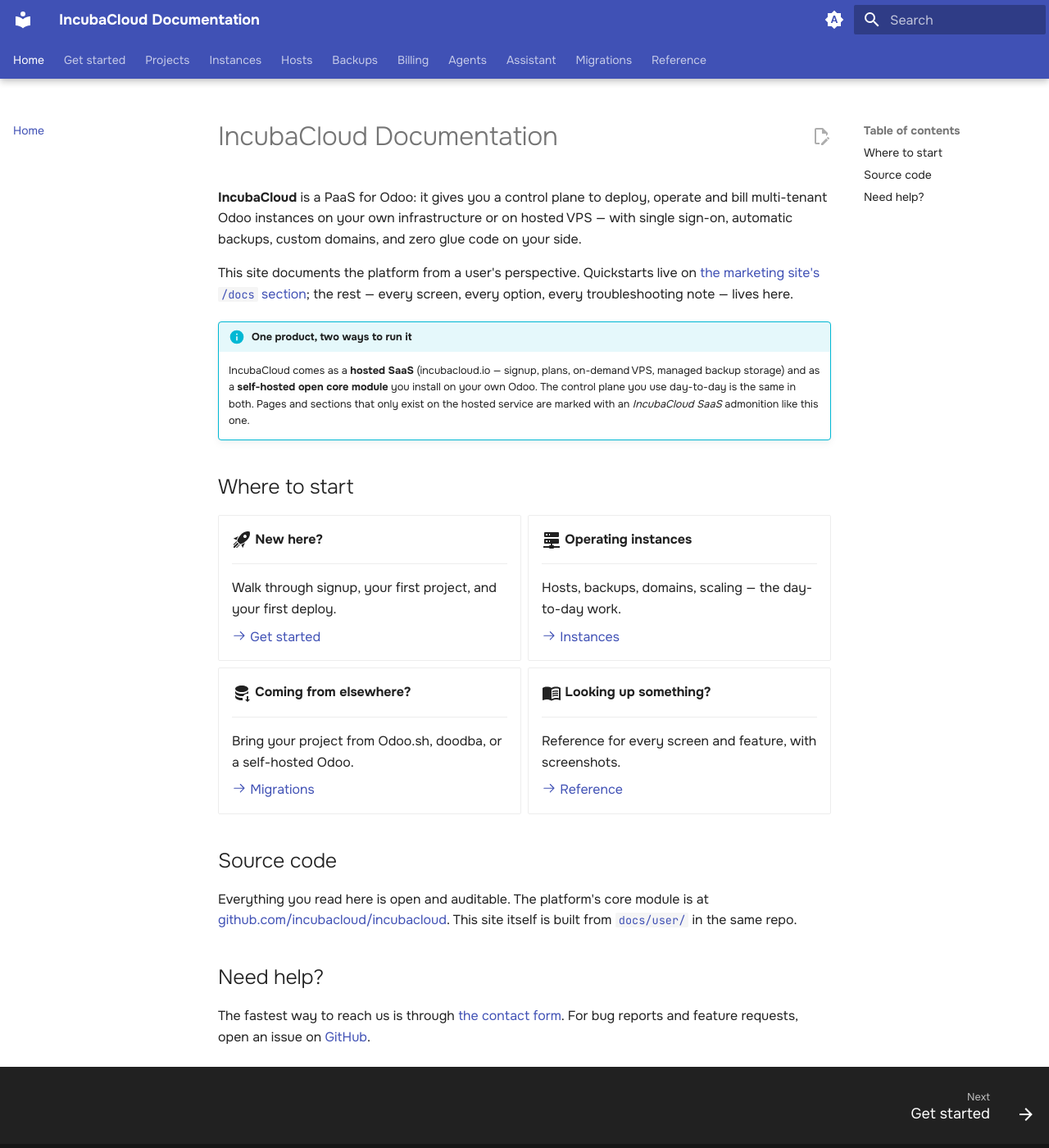
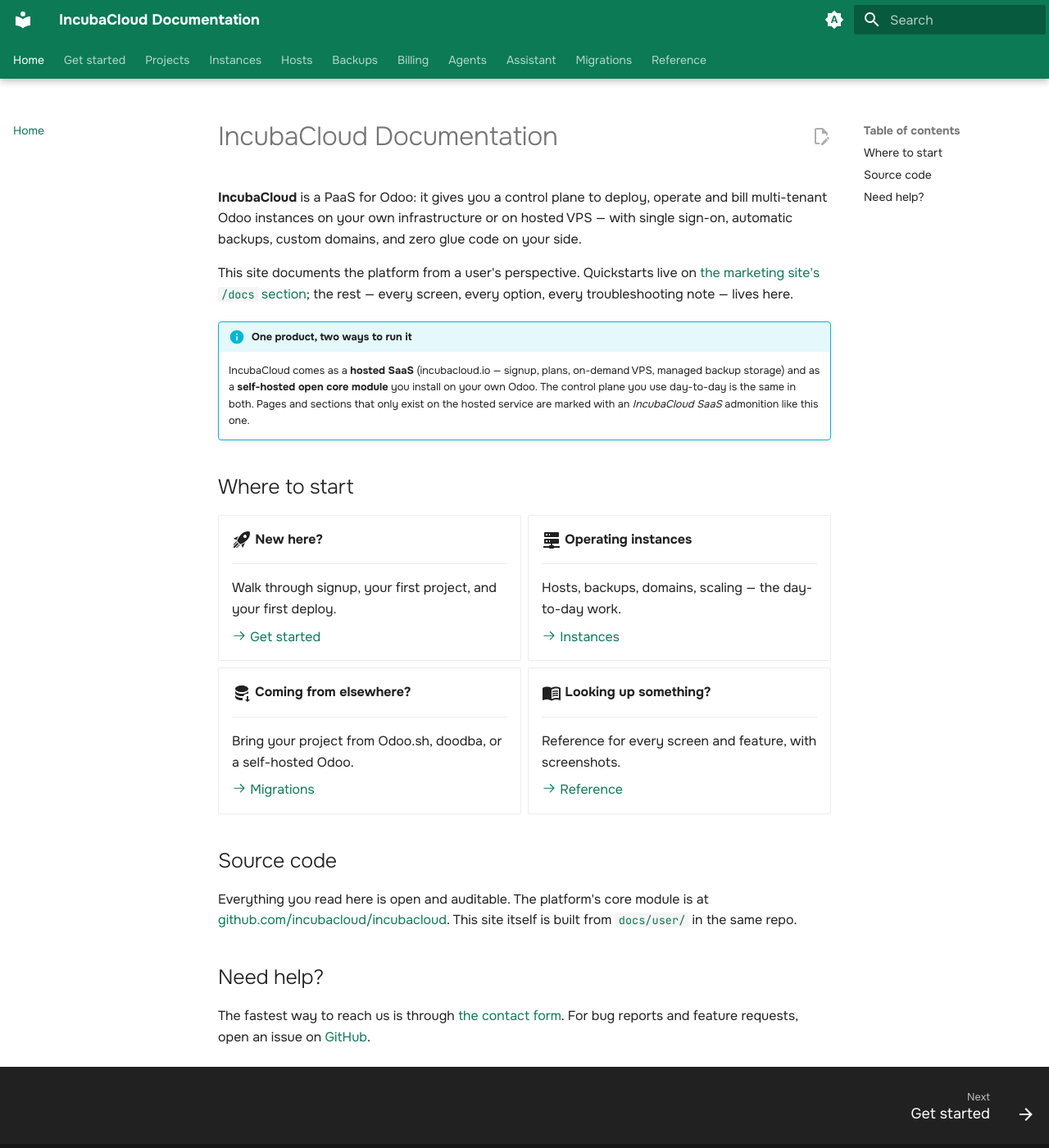
Before and after one commit to incubacloud/incubacloud, an MkDocs documentation site: the page built from docs/user/docs/index.md, in a window 1280 px wide and 1400 px high. Shown: the whole window at 82% size. Built offline with MkDocs 1.6.1 and Material for MkDocs 9.7.7, drawn with Linux system fonts in a browser that asks for light colours; plug-ins that fetch from the network failed and are left out.

Commit message:
[IMP] docs: the documentation takes the website's green instead of the theme's indigo and blue, and a green-tinted dark background instead of navy: going from the website to the docs changed colour

```diff
--- a/docs/user/docs/stylesheets/extra.css
+++ b/docs/user/docs/stylesheets/extra.css
@@ -1,18 +1,22 @@
-/* IncubaCloud palette overrides for mkdocs-material */
+/* IncubaCloud palette overrides for mkdocs-material: the website's green */
 :root {
-  --md-primary-fg-color:        #2563EB;
-  --md-primary-fg-color--light:  #3B82F6;
-  --md-primary-fg-color--dark:   #1E3A8A;
-  --md-accent-fg-color:          #60A5FA;
-  --md-accent-fg-color--transparent: rgba(96,165,250,.10);
+  --md-primary-fg-color:        #0C7A55;
+  --md-primary-fg-color--light:  #1A9B6C;
+  --md-primary-fg-color--dark:   #0A5F43;
+  --md-accent-fg-color:          #0A5F43;
+  --md-accent-fg-color--transparent: rgba(12,122,85,.10);
 }
 
 [data-md-color-scheme="slate"] {
-  --md-default-bg-color:        #0B1120;
-  --md-default-fg-color:        #E5E7EB;
-  --md-default-fg-color--light: #9CA3AF;
-  --md-code-bg-color:           #111827;
-  --md-code-fg-color:           #E5E7EB;
+  --md-default-bg-color:        #0E1512;
+  --md-default-fg-color:        #E5ECE8;
+  --md-default-fg-color--light: #9AA5A0;
+  --md-code-bg-color:           #141D19;
+  --md-code-fg-color:           #E5ECE8;
+  /* The header's green reads on dark; links need a lighter one */
+  --md-typeset-a-color:         #4CC79A;
+  --md-accent-fg-color:         #6FD9B0;
+  --md-accent-fg-color--transparent: rgba(76,199,154,.12);
 }
 
 /* Slightly tighter container width for comfortable line length */
--- a/docs/user/mkdocs.yml
+++ b/docs/user/mkdocs.yml
@@ -23,15 +23,15 @@
         name: Switch to light mode
     - media: "(prefers-color-scheme: light)"
       scheme: default
-      primary: indigo
-      accent: blue
+      primary: custom
+      accent: custom
       toggle:
         icon: material/weather-sunny
         name: Switch to dark mode
     - media: "(prefers-color-scheme: dark)"
       scheme: slate
-      primary: indigo
-      accent: blue
+      primary: custom
+      accent: custom
       toggle:
         icon: material/weather-night
         name: Switch to system preference
```
